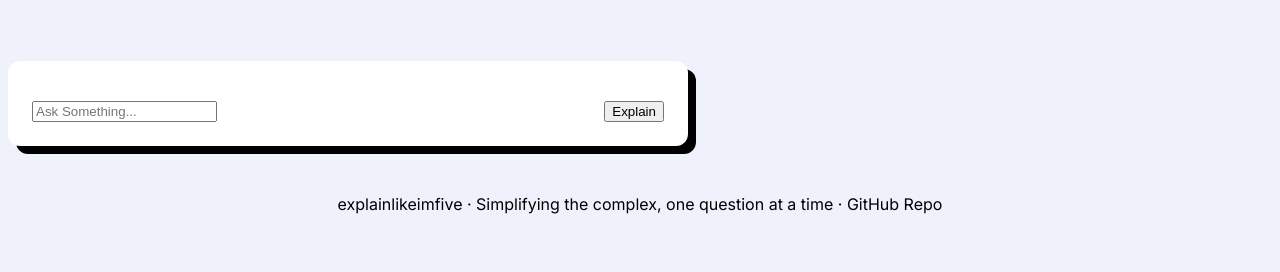
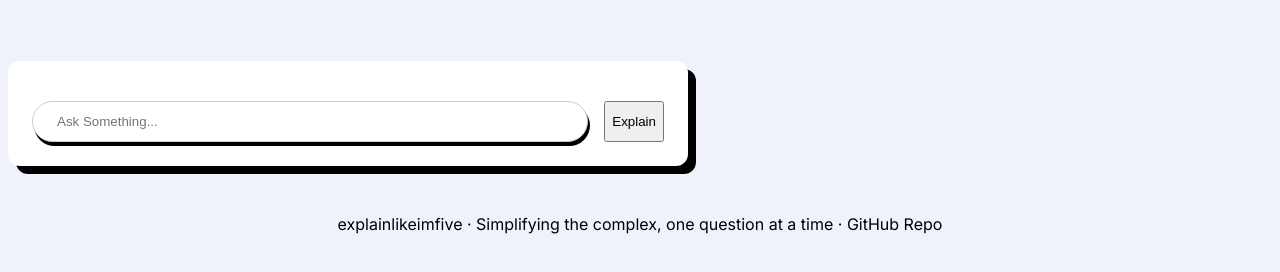
Before and after one commit to ebinjosey/eli5, a plain HTML site: page index.html in a window 1280 px wide. Shown: the part 72-344 px from the top of the page. Drawn offline with Linux system fonts and the light colour scheme.

Commit message:
Update styles.css

```diff
--- a/styles.css
+++ b/styles.css
@@ -66,6 +66,14 @@ body {
     margin-top: 1rem;
 }
 
+#user-input {
+    padding: 0.75rem 1.5rem;
+    border-radius: 25px;
+    border: 1px solid #ccc;
+    box-shadow: 2px 4px #000000;
+    width: 100%;
+}
+
 
 /* FOOTER */
 .site-footer {
```
